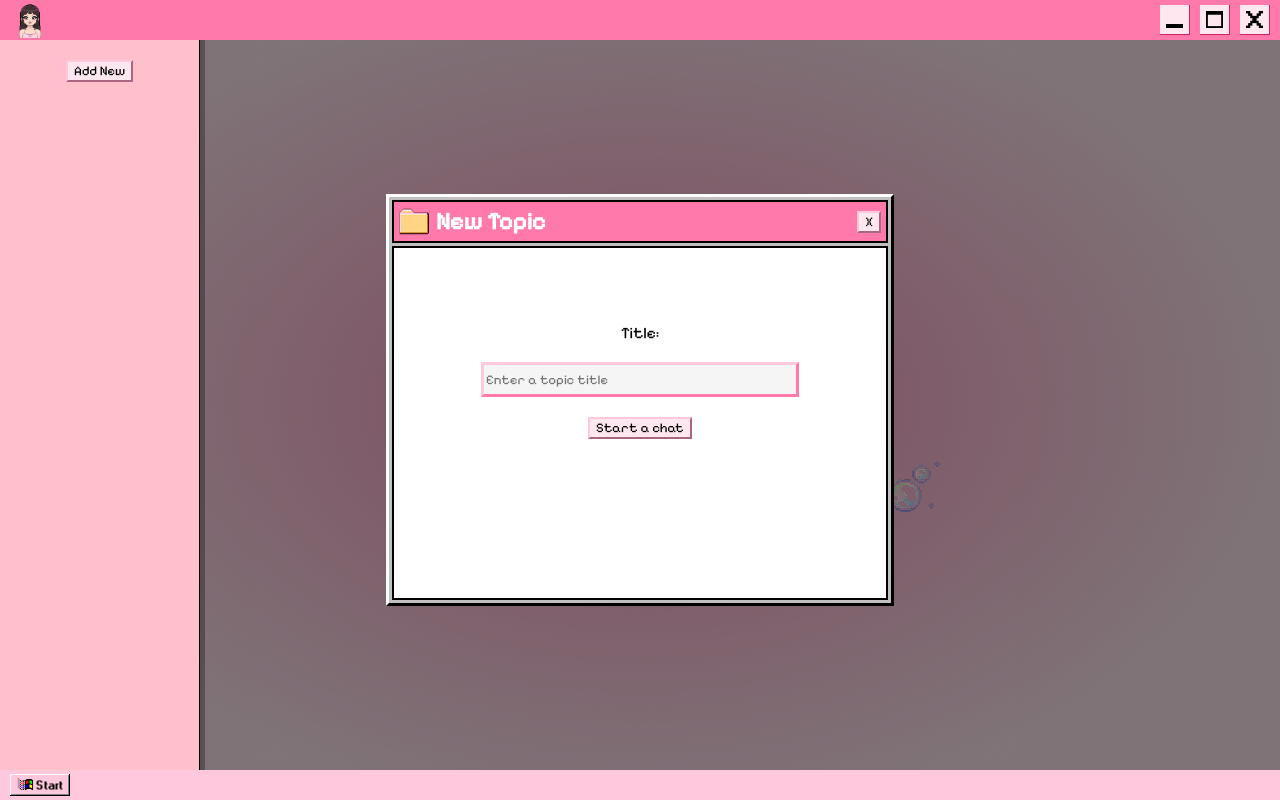
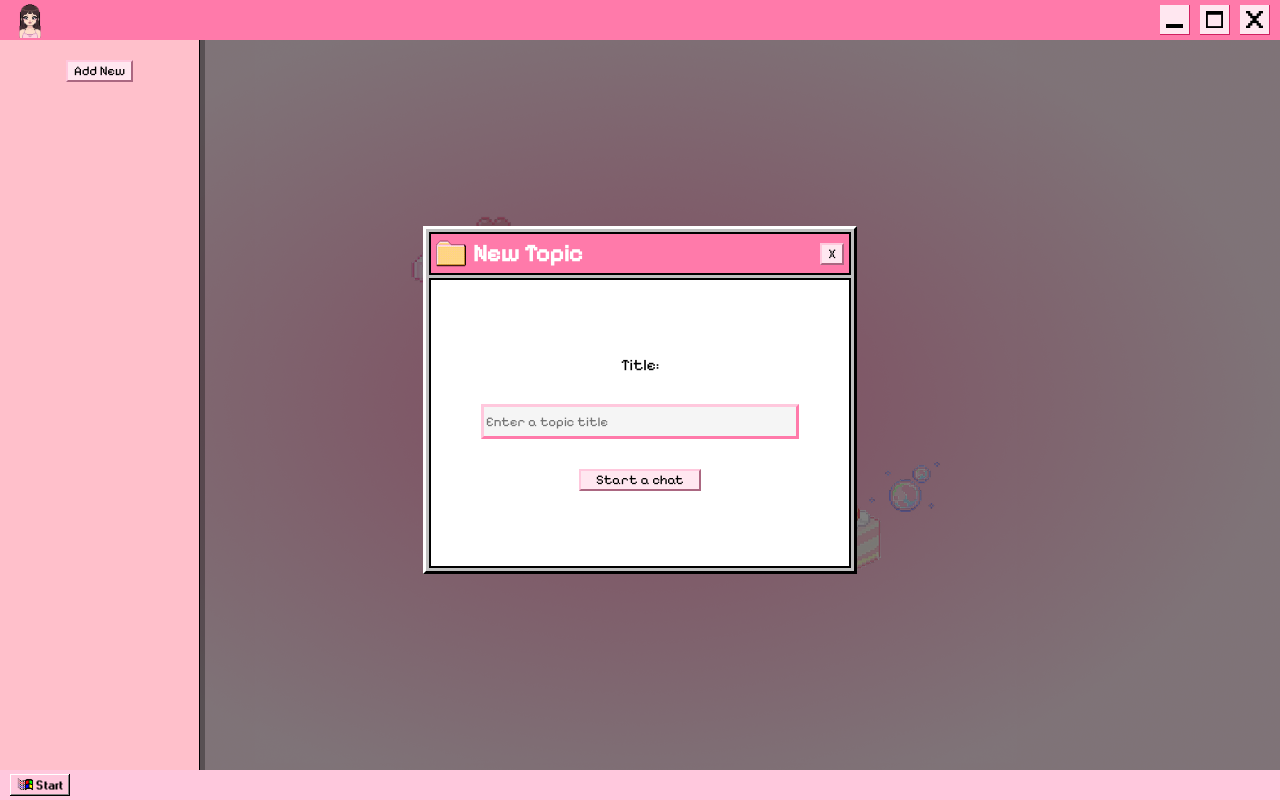
Before and after one commit to jennifertanojo/HeyGigi, a React (Create React App) app in the folder client/: page / in a window 1280 px wide. Both pictures are taken after a click on the button "Add New". Built offline with nearby package versions, Linux system fonts and the light colour scheme.

Commit message:
created window component

```diff
--- a/client/src/components/AddCourseWindow.jsx
+++ b/client/src/components/AddCourseWindow.jsx
@@ -1,6 +1,6 @@
 import React, { useState } from "react";
 import "./style/AddCourseWindow.css";
-import Header from "./Header";
+import Window from "./Window";
 
 function AddCourseWindow({ onClose, onAddCourse }) {
   const [courseName, setCourseName] = useState("");
@@ -18,9 +18,8 @@ function AddCourseWindow({ onClose, onAddCourse }) {
   return (
     <div className="AddCourseBg">
       <div className="AddCourseWindow">
-        <Header onClose={onClose} HeaderTitle={"New Topic"} />
-
-        <form className="CourseCreationForm" onSubmit={handleSubmit}>
+        <Window onClose={onClose} HeaderTitle={"New Topic"}>
+          <form className="Form" onSubmit={handleSubmit}>
             <label htmlFor="courseName">Title:</label>
             <input
               className="TopicTitleField"
@@ -31,8 +30,11 @@ function AddCourseWindow({ onClose, onAddCourse }) {
               onChange={(e) => setCourseName(e.target.value)}
               required
             />
-          <button type="submit">Start a chat</button>
+            <button className="StartChatButton" type="submit">
+              Start a chat
+            </button>
           </form>
+        </Window>
       </div>
     </div>
   );
--- a/client/src/components/Chatroom.jsx
+++ b/client/src/components/Chatroom.jsx
@@ -1,6 +1,7 @@
 import React, { useState } from "react";
 import "./style/Chatroom.css";
 import { GoogleGenerativeAI } from "@google/generative-ai";
+import Window from "./Window";
 
 function Chatroom({ onClose, topic }) {
   const [userMessage, setUserMessage] = useState("");
@@ -10,9 +11,9 @@ function Chatroom({ onClose, topic }) {
   const genAI = new GoogleGenerativeAI(process.env.REACT_APP_API_KEY);
   const model = genAI.getGenerativeModel({
     model: "gemini-2.0-flash",
-        systemInstruction: "Your name is Gigi. You should explain stuff like you're my best friend and we're gossiping. Keep your answers short."
+    systemInstruction:
+      "Your name is Gigi. You should explain stuff like you're my best friend and we're gossiping. Keep your answers short.",
   });
-
 
   const sendMessage = async () => {
     if (!userMessage.trim()) return;
@@ -30,7 +31,7 @@ function Chatroom({ onClose, topic }) {
 
       setChatHistory([
         ...newMessages,
-                { sender: "bot", text: response.text() }
+        { sender: "bot", text: response.text() },
       ]);
     } catch (error) {
       console.error("Error communicating with Gigi", error);
@@ -41,12 +42,17 @@ function Chatroom({ onClose, topic }) {
 
   return (
     <div className="Chatroom">
-            <h1>{topic.name}</h1>
-            <button type="button" onClick={onClose}>X</button>
+      <Window onClose={onClose} HeaderTitle={topic.name}>
+        <button type="button" onClick={onClose}>
+          X
+        </button>
 
         <div className="messages">
           {chatHistory.map((msg, index) => (
-                    <div key={index} className={msg.sender === "user" ? "user-message" : "ai-message"}>
+            <div
+              key={index}
+              className={msg.sender === "user" ? "user-message" : "ai-message"}
+            >
               {msg.text}
             </div>
           ))}
@@ -60,6 +66,7 @@ function Chatroom({ onClose, topic }) {
         <button onClick={sendMessage} disabled={isLoading}>
           {isLoading ? "Sending..." : "Send"}
         </button>
+      </Window>
     </div>
   );
 }
--- a/client/src/components/Header.jsx
+++ /dev/null
@@ -1,18 +0,0 @@
-import React from "react";
-import Folder from "../images/Folder.png";
-
-const Header = ({ onClose, HeaderTitle }) => {
-  return (
-    <div className="CourseWindowHeadline">
-      <div className="CourseAndLogo">
-        <img style={{ height: "30px" }} src={Folder} alt="Folder Icon" />
-        <h3 style={{ color: "#FFFFFF", fontSize: "24px" }}>{HeaderTitle}</h3>
-      </div>
-      <button type="button" onClick={onClose}>
-        X
-      </button>
-    </div>
-  );
-};
-
-export default Header;
--- /dev/null
+++ b/client/src/components/Window.jsx
@@ -0,0 +1,23 @@
+import React from "react";
+import Folder from "../images/Folder.png";
+import "./style/Window.css";
+
+const Window = ({ onClose, HeaderTitle, children }) => {
+  return (
+    <div className="Window">
+      <div className="WindowHeadline">
+        <div className="CourseAndLogo">
+          <img style={{ height: "30px" }} src={Folder} alt="Folder Icon" />
+          <h3 style={{ color: "#FFFFFF", fontSize: "24px" }}>{HeaderTitle}</h3>
+        </div>
+        <button type="button" onClick={onClose}>
+          X
+        </button>
+      </div>
+
+      <div className="Content">{children}</div>
+    </div>
+  );
+};
+
+export default Window;
--- a/client/src/components/style/AddCourseWindow.css
+++ b/client/src/components/style/AddCourseWindow.css
@@ -10,38 +10,6 @@
     align-items: center;
 }
 
-.AddCourseWindow{
-    background-color: #C0C0C0;
-    display: flex;
-    flex-direction: column;
-    width: 496px;
-    height: 198px;
-    text-align: center;
-    height: 50%;
-    border-style: solid;
-    border-width: 3px;
-    border-left-color: white;
-    border-right-color: black;
-    border-top-color: white;
-    border-bottom-color: black;
-    padding: 3px;
-}
-
-.CourseWindowHeadline{
-    background-color: #FF7AAA;
-    display: flex;
-    align-items: center;
-    height: 39px;
-    padding: 0px;
-    margin: 0px;
-    border-width: 2px;
-    border-style: solid;
-    border-color: black;
-    padding-left: 5px;
-    padding-right: 5px;
-    justify-content: space-between;
-}
-
 .CourseAndLogo {
     display: flex;
     flex-direction: row;
@@ -49,23 +17,6 @@
     justify-content: center;
     align-items: center;
     gap: 7px;
-}
-
-.CourseCreationForm {
-    height: 100%;
-    width: auto;
-    background-color: white;
-    margin-top: 3px;
-    border-width: 2px;
-    border-style: solid;
-    border-color: black;
-    display: flex;
-    flex-direction: column;
-    padding-left: 50px;
-    padding-right: 50px;
-    padding-top: 75px;
-    align-items: center;
-    gap: 20px;
 }
 
 .TopicTitleField {
@@ -89,3 +40,16 @@
     border-right-color: #FF69B4;
     border-bottom-color: #FF69B4;
 }
+
+.Form {
+    display: flex;
+    flex-direction: column;
+    padding-top: 75px;
+    padding-bottom: 75px;
+    gap: 30px;
+    align-items: center;
+}
+
+.StartChatButton {
+    width: 122px;
+}
--- /dev/null
+++ b/client/src/components/style/Window.css
@@ -0,0 +1,46 @@
+.WindowHeadline{
+    background-color: #FF7AAA;
+    display: flex;
+    align-items: center;
+    height: 39px;
+    padding: 0px;
+    margin: 0px;
+    border-width: 2px;
+    border-style: solid;
+    border-color: black;
+    padding-left: 5px;
+    padding-right: 5px;
+    justify-content: space-between;
+}
+
+.Window{
+    background-color: #C0C0C0;
+    display: flex;
+    flex-direction: column;
+    width: auto;
+    height: 100%;
+    text-align: center;
+    border-style: solid;
+    border-width: 3px;
+    border-left-color: white;
+    border-right-color: black;
+    border-top-color: white;
+    border-bottom-color: black;
+    padding: 3px;
+}
+
+.Content {
+    height: 100%;
+    width: auto;
+    background-color: white;
+    margin-top: 3px;
+    border-width: 2px;
+    border-style: solid;
+    border-color: black;
+    display: flex;
+    padding-left: 50px;
+    padding-right: 50px;
+    align-items: center;
+    gap: 20px;
+    justify-content: center;
+}
```
Lines whose indentation alone changed are shown as unchanged.
